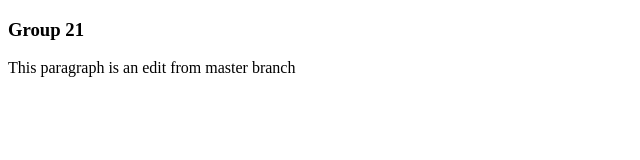
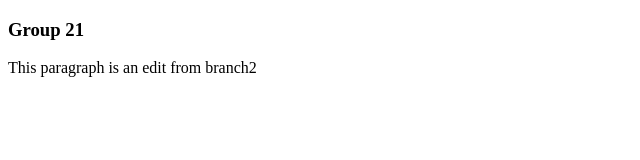
Before and after one commit to msi-ru-cs/CPS847-A1-Group21, a plain HTML site: page git_tst/index.html in a window 1280 px wide. Shown: the full height of the page, 0-640 px from the left. Drawn offline with Linux system fonts and the light colour scheme.

Commit message:
Update index.html

```diff
--- a/git_tst/index.html
+++ b/git_tst/index.html
@@ -7,7 +7,7 @@
 <body>
     <h3>Group 21</h3>
 
-<p> This paragraph is an edit from master branch </p>
+<p> This paragraph is an edit from branch2 </p>
 
 </body>
 </html>
```
